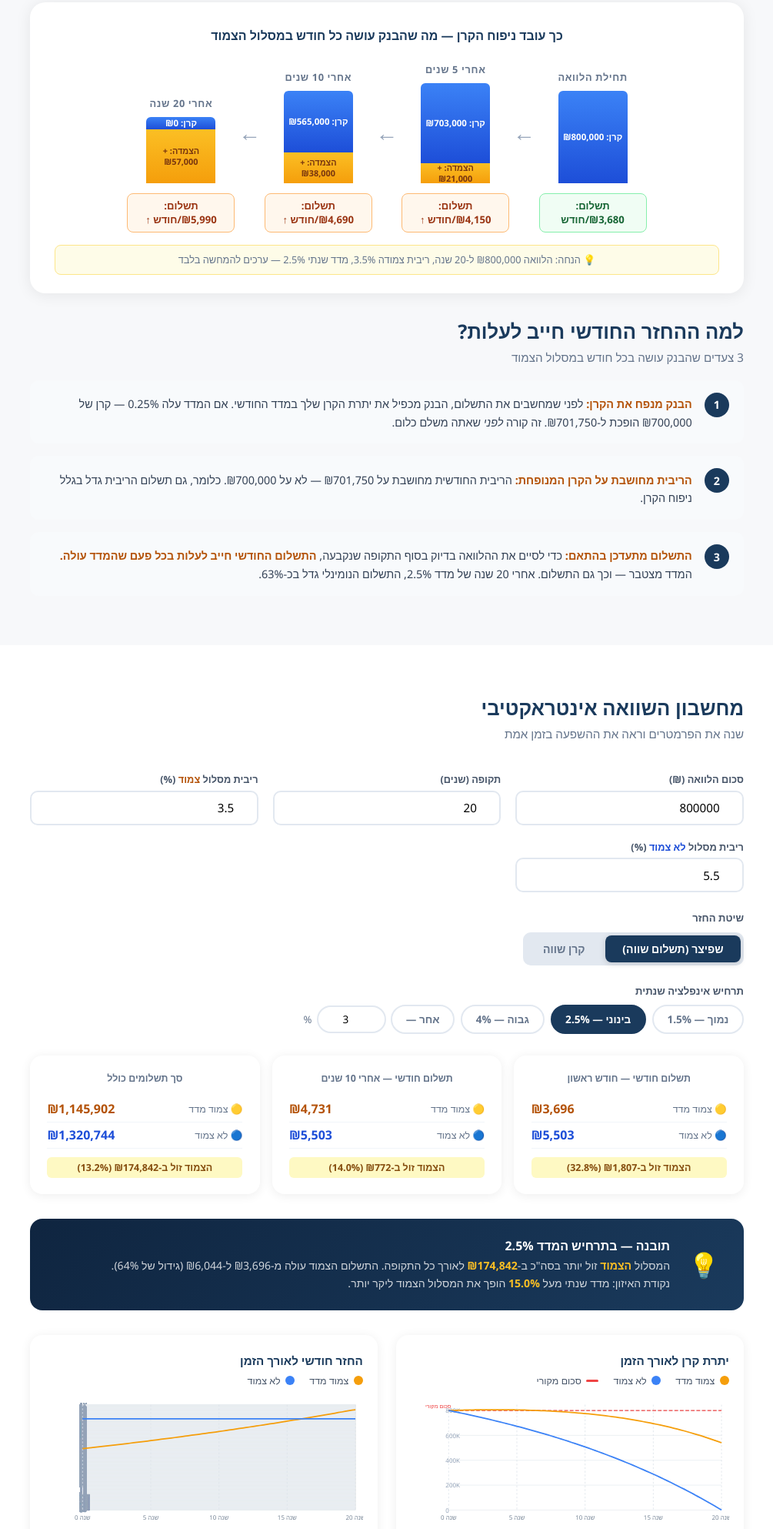
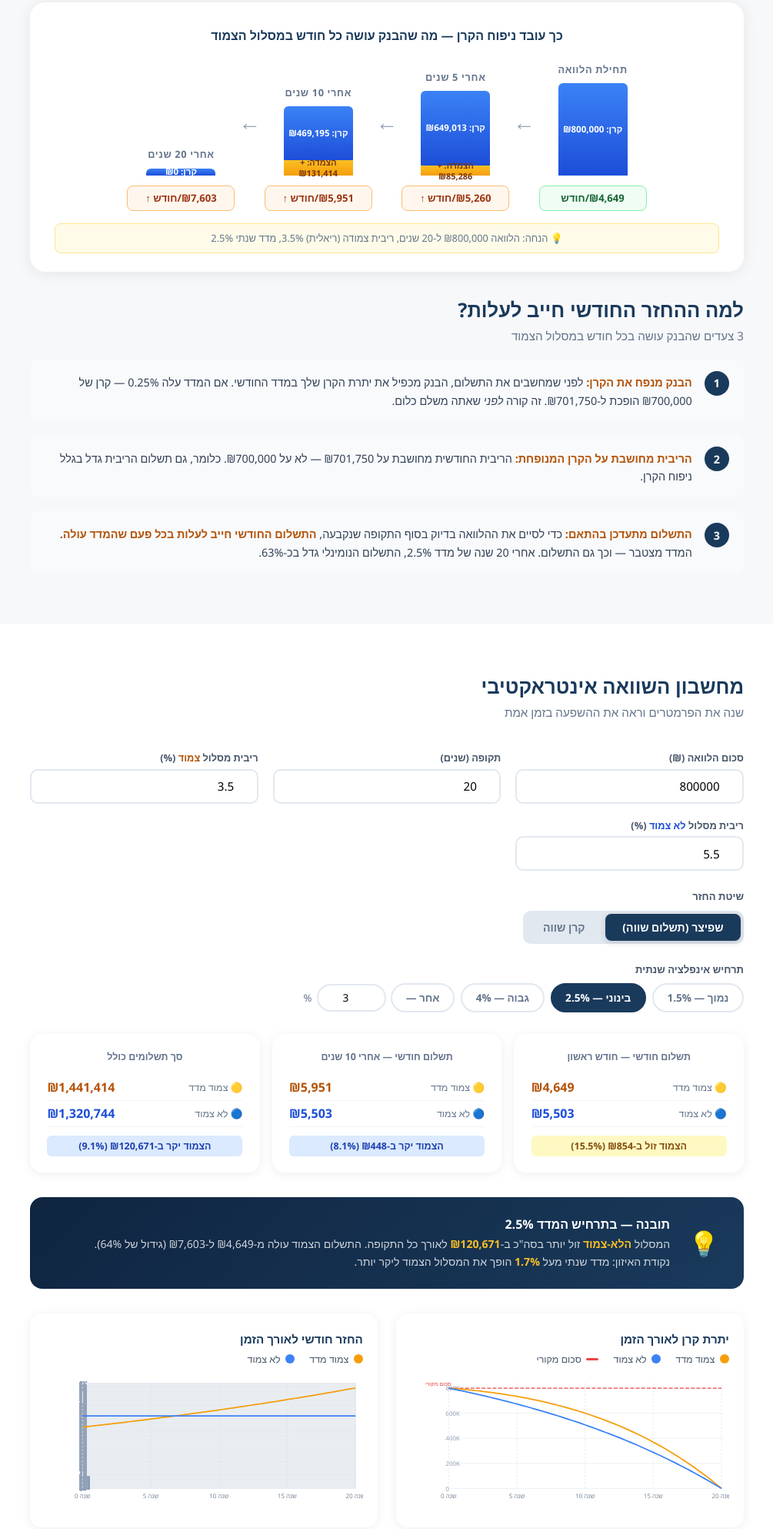
Before and after one commit to maman-fin/mortgage-finance-advisor-website, a plain HTML site: page madad-vs.html in a window 1280 px wide. Shown: the part 814-2800 px from the top of the page at 77% size, without its empty margins (137-1142 px from the left). Drawn offline with Linux system fonts and the light colour scheme.

Commit message:
תיקון חישובי צמוד מדד — ריבית ריאלית + דיאגרמה דינמית

```diff
--- a/madad-vs.html
+++ b/madad-vs.html
@@ -290,60 +290,11 @@
         </div>
       </div>
 
-      <!-- MECHANISM VISUAL -->
+      <!-- MECHANISM VISUAL — דינמי לפי קלטי המשתמש -->
       <div class="mechanism-wrap">
         <div class="mechanism-title">כך עובד ניפוח הקרן — מה שהבנק עושה כל חודש במסלול הצמוד</div>
-
-        <div class="mechanism-steps">
-          <!-- Year 0 -->
-          <div class="mech-col">
-            <div class="mech-year">תחילת הלוואה</div>
-            <div class="mech-bars">
-              <div class="mech-bar-base" style="height:120px">קרן: ₪800,000</div>
-            </div>
-            <div class="mech-payment">תשלום: ₪3,680/חודש</div>
-          </div>
-
-          <div class="mech-arrow">←</div>
-
-          <!-- Year 5 -->
-          <div class="mech-col">
-            <div class="mech-year">אחרי 5 שנים</div>
-            <div class="mech-bars">
-              <div class="mech-bar-inflate" style="height:26px">הצמדה: +₪21,000</div>
-              <div class="mech-bar-base" style="height:104px">קרן: ₪703,000</div>
-            </div>
-            <div class="mech-payment growing">תשלום: ₪4,150/חודש ↑</div>
-          </div>
-
-          <div class="mech-arrow">←</div>
-
-          <!-- Year 10 -->
-          <div class="mech-col">
-            <div class="mech-year">אחרי 10 שנים</div>
-            <div class="mech-bars">
-              <div class="mech-bar-inflate" style="height:40px">הצמדה: +₪38,000</div>
-              <div class="mech-bar-base" style="height:80px">קרן: ₪565,000</div>
-            </div>
-            <div class="mech-payment growing">תשלום: ₪4,690/חודש ↑</div>
-          </div>
-
-          <div class="mech-arrow">←</div>
-
-          <!-- Year 20 -->
-          <div class="mech-col">
-            <div class="mech-year">אחרי 20 שנה</div>
-            <div class="mech-bars">
-              <div class="mech-bar-inflate" style="height:70px">הצמדה: +₪57,000</div>
-              <div class="mech-bar-base" style="height:16px" style="min-height:16px">קרן: ₪0</div>
-            </div>
-            <div class="mech-payment growing">תשלום: ₪5,990/חודש ↑</div>
-          </div>
-        </div>
-
-        <div class="mech-note">
-          💡 הנחה: הלוואה ₪800,000 ל-20 שנה, ריבית צמודה 3.5%, מדד שנתי 2.5% — ערכים להמחשה בלבד
-        </div>
+        <div class="mechanism-steps" id="mech-steps"></div>
+        <div class="mech-note" id="mech-note"></div>
       </div>
 
       <!-- WHY STEPS -->
@@ -481,59 +432,62 @@
       update();
     }
 
-    /* ── simulation ── */
+    /* ── simulation ──
+       הלוואה צמודה: הריבית המצוטטת היא ריאלית (כפי שנוהגים הבנקים בישראל).
+       החישוב מתבצע ביחידות אינדקס (ריאלי), והתשלום הנומינלי גדל עם המדד.
+       הלוואה לא צמודה: ריבית נומינלית, תשלום קבוע (שפיצר) או יורד (קרן שווה).
+    ── */
     function simulate(P, n, r_annual, cpi_annual, isLinked, isSpitzer) {
-      var r = r_annual / 12;
-      var m = Math.pow(1 + cpi_annual, 1/12) - 1;
-      var balance = P;
+      var r = r_annual / 12;                          // ריאלי (צמוד) / נומינלי (לא צמוד)
+      var m = Math.pow(1 + cpi_annual, 1/12) - 1;    // מדד חודשי
+
       var payments = [], balances = [P];
 
       if (!isLinked && isSpitzer) {
-        var pmt = r > 0 ? P * r / (1 - Math.pow(1+r, -n)) : P/n;
-        for (var k = 0; k < n; k++) {
+        // לא צמוד שפיצר — תשלום קבוע
+        var pmt = r > 0 ? P*r/(1-Math.pow(1+r,-n)) : P/n;
+        var bal = P;
+        for (var k=0; k<n; k++) {
           payments.push(pmt);
-          balance = balance*(1+r) - pmt;
-          balances.push(Math.max(0, balance));
+          bal = bal*(1+r) - pmt;
+          balances.push(Math.max(0, bal));
         }
 
       } else if (!isLinked && !isSpitzer) {
-        var prin = P / n;
-        for (var k = 0; k < n; k++) {
-          payments.push(prin + balance*r);
-          balance -= prin;
-          balances.push(Math.max(0, balance));
+        // לא צמוד קרן שווה — קרן קבועה + ריבית יורדת
+        var prin = P/n, bal = P;
+        for (var k=0; k<n; k++) {
+          payments.push(prin + bal*r);
+          bal -= prin;
+          balances.push(Math.max(0, bal));
         }
 
       } else if (isLinked && isSpitzer) {
-        var real_r = (1+r)/(1+m) - 1;
-        var base = Math.abs(real_r) > 0.0000001
-          ? P * real_r / (1 - Math.pow(1+real_r, -n))
-          : P / n;
-        var cpi_cum = 1;
-        for (var k = 0; k < n; k++) {
-          balance *= (1+m);
-          cpi_cum *= (1+m);
-          var pmt = base * cpi_cum;
-          var interest = balance * r;
-          balance -= (pmt - interest);
-          payments.push(pmt);
-          balances.push(balance);
+        // צמוד שפיצר — חישוב ביחידות ריאליות (index units)
+        // תשלום ריאלי קבוע; תשלום נומינלי גדל עם המדד
+        var basePmt = r > 0 ? P*r/(1-Math.pow(1+r,-n)) : P/n;
+        var realBal = P, cpiCum = 1;
+        for (var k=0; k<n; k++) {
+          cpiCum    *= (1+m);
+          var intReal = realBal * r;           // ריבית ריאלית
+          realBal    -= (basePmt - intReal);   // הקטנת יתרה ריאלית
+          payments.push(basePmt * cpiCum);     // תשלום נומינלי = ריאלי × מדד מצטבר
+          balances.push(Math.max(0, realBal) * cpiCum);  // יתרה נומינלית
         }
 
-      } else { // linked + ks
-        var realPrin = P / n;
-        var realBal  = P;
-        var cpi_cum  = 1;
-        for (var k = 0; k < n; k++) {
-          cpi_cum *= (1+m);
-          var nomBal  = realBal * cpi_cum;
-          var nomPrin = realPrin * cpi_cum;
-          payments.push(nomPrin + nomBal * r);
+      } else {
+        // צמוד קרן שווה — קרן ריאלית קבועה; תשלום נומינלי גדל עם המדד
+        var realPrin = P/n, realBal = P, cpiCum = 1;
+        for (var k=0; k<n; k++) {
+          cpiCum    *= (1+m);
+          var intReal = realBal * r;
+          var pmtReal = realPrin + intReal;
+          payments.push(pmtReal * cpiCum);
           realBal -= realPrin;
-          balances.push(Math.max(0, realBal) * cpi_cum);
+          balances.push(Math.max(0, realBal) * cpiCum);
         }
       }
-      return { payments: payments, balances: balances, total: payments.reduce(function(s,v){return s+v;}, 0) };
+      return { payments: payments, balances: balances, total: payments.reduce(function(s,v){return s+v;},0) };
     }
 
     /* ── break-even CPI ── */
@@ -691,21 +645,45 @@
         + '<br>נקודת האיזון: מדד שנתי מעל <strong>' + fmtPct(be) + '</strong> הופך את המסלול הצמוד ליקר יותר.</p>'
         + '</div>';
 
-      // charts — sample to yearly
-      var bal_lk = [], bal_ul = [], pay_lk = [], pay_ul = [];
-      for (var i = 0; i <= n; i++) {
-        bal_lk.push(lk.balances[i]);
-        bal_ul.push(ul.balances[i]);
-      }
-      for (var i = 0; i < n; i++) {
-        pay_lk.push(lk.payments[i]);
-        pay_ul.push(ul.payments[i]);
-      }
+      // ── דיאגרמת מנגנון דינמית ──
+      (function() {
+        var snapYears = [0, Math.round(Y*0.25), Math.round(Y*0.5), Y];
+        var maxBal = Math.max.apply(null, lk.balances.concat(ul.balances));
+        var BAR_MAX = 120;
+        var html = '';
+        snapYears.forEach(function(yr, si) {
+          var idx = Math.min(yr * 12, n);
+          var nomBal   = lk.balances[idx];
+          var realBal  = nomBal / Math.pow(1 + infRate, yr);  // ריאלי (קירוב)
+          var inflation = nomBal - realBal;
+          var pmt      = idx < n ? lk.payments[Math.min(idx, n-1)] : lk.payments[n-1];
+          var realH    = Math.max(8, Math.round((realBal / P) * BAR_MAX));
+          var infH     = Math.max(0, Math.round((inflation / P) * BAR_MAX));
 
+          if (si > 0) html += '<div class="mech-arrow">←</div>';
+          html += '<div class="mech-col">'
+            + '<div class="mech-year">' + (yr === 0 ? 'תחילת הלוואה' : 'אחרי ' + yr + ' שנים') + '</div>'
+            + '<div class="mech-bars">';
+          if (infH > 0) {
+            html += '<div class="mech-bar-inflate" style="height:' + infH + 'px">הצמדה: +' + fmt(inflation) + '</div>';
+          }
+          html += '<div class="mech-bar-base" style="height:' + realH + 'px">קרן: ' + fmt(realBal) + '</div>';
+          html += '</div>'
+            + '<div class="mech-payment' + (yr > 0 ? ' growing' : '') + '">'
+            + fmt(pmt) + '/חודש' + (yr > 0 ? ' ↑' : '')
+            + '</div></div>';
+        });
+        document.getElementById('mech-steps').innerHTML = html;
+        document.getElementById('mech-note').innerHTML =
+          '💡 הנחה: הלוואה ' + fmt(P) + ' ל-' + Y + ' שנים, ריבית צמודה (ריאלית) '
+          + fmtPct(rL) + ', מדד שנתי ' + fmtPct(infRate);
+      })();
+
+      // charts
       document.getElementById('chart-balance').innerHTML =
-        buildChart(bal_lk, bal_ul, n, 'balance', P);
+        buildChart(lk.balances, ul.balances, n, 'balance', P);
       document.getElementById('chart-payment').innerHTML =
-        buildChart(pay_lk, pay_ul, n, 'payment');
+        buildChart(lk.payments, ul.payments, n, 'payment');
     }
 
     // inputs auto-update
```
